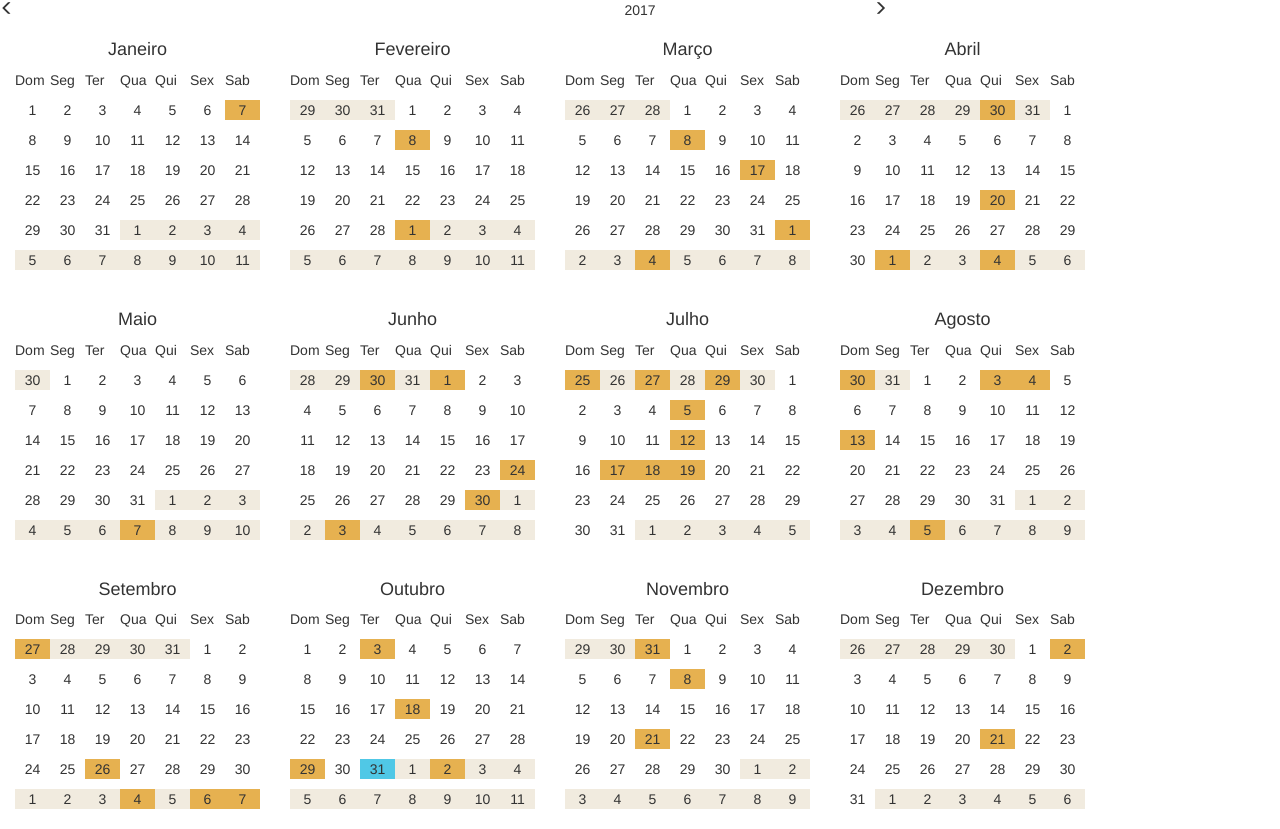
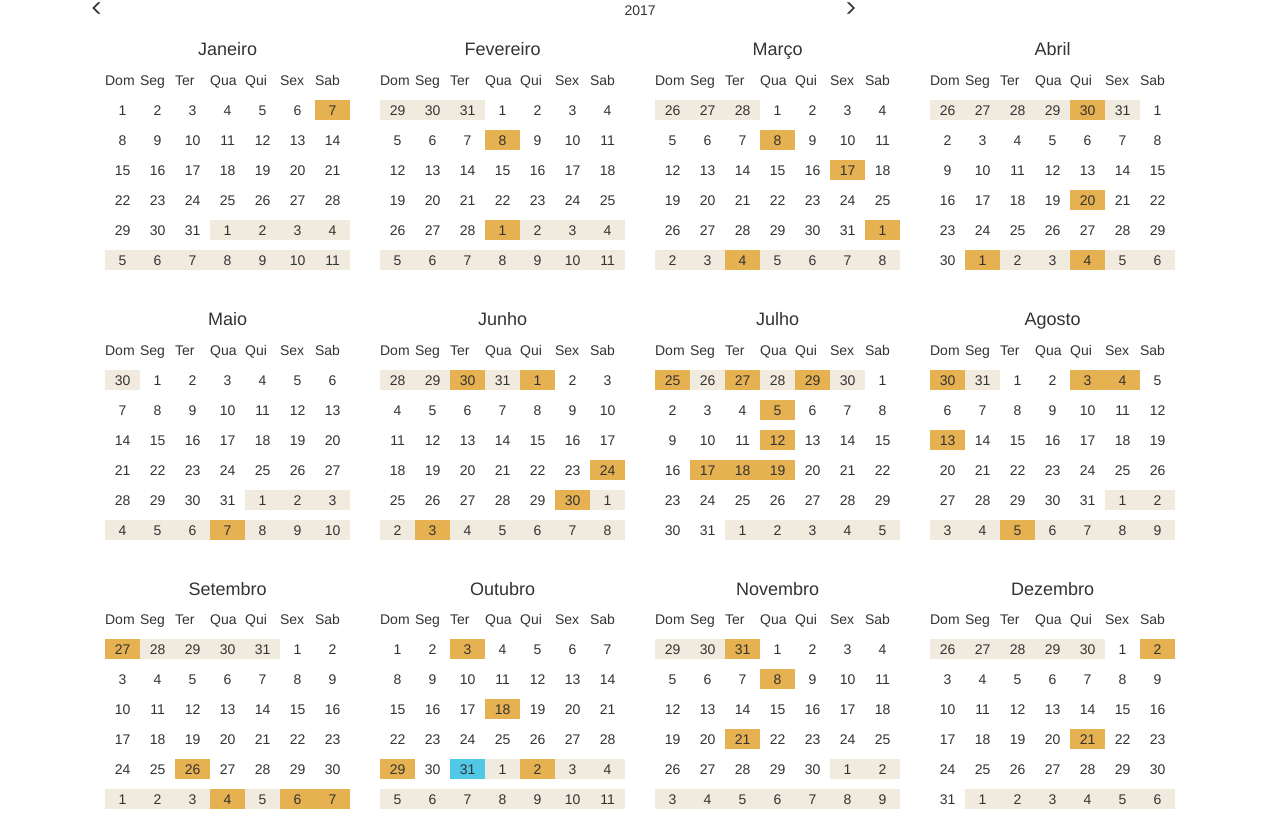
Before and after one commit to fpjunqueira/bootstrap-calendar, a plain HTML site: page index.html in a window 1280 px wide. Drawn offline with nearby package versions, Linux system fonts and the light colour scheme.

Commit message:
Centralizando Calendário

```diff
--- a/css/index.css
+++ b/css/index.css
@@ -1,3 +1,10 @@
+.calendar {
+    position: center;
+    width: 100%;
+    max-width: 1100px;
+    margin: 0 auto;
+   }
+
 body {
     margin: 0px;
 }
--- a/index.html
+++ b/index.html
@@ -9,7 +9,7 @@
 
 <body>
 
-    <div id="ano" >
+    <div id="ano" class="calendar" >
 
         <div class="row">
             <div class="col-md-4 glyphicon glyphicon-menu-left"></div>
--- a/js/view/DateView.js
+++ b/js/view/DateView.js
@@ -30,7 +30,7 @@ class DateView {
     }
 
     printDay(e) {
-        alert(`Data: ${this._day}/${this._month}/${this._year}`);
+        alert(`Data: ${this._day}/${this._month + 1}/${this._year}`);
     }
 
 }
```
